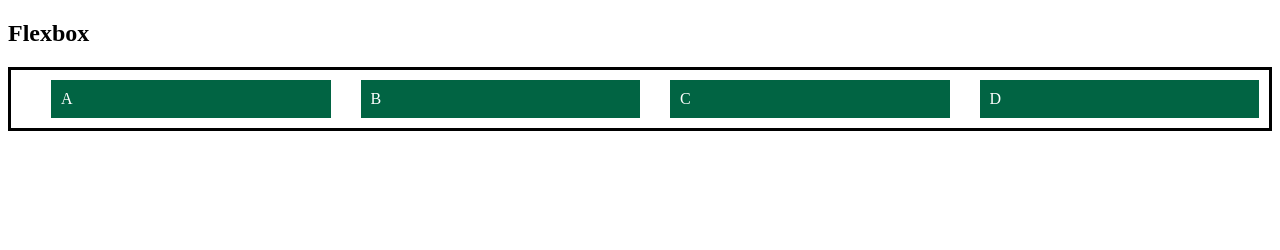
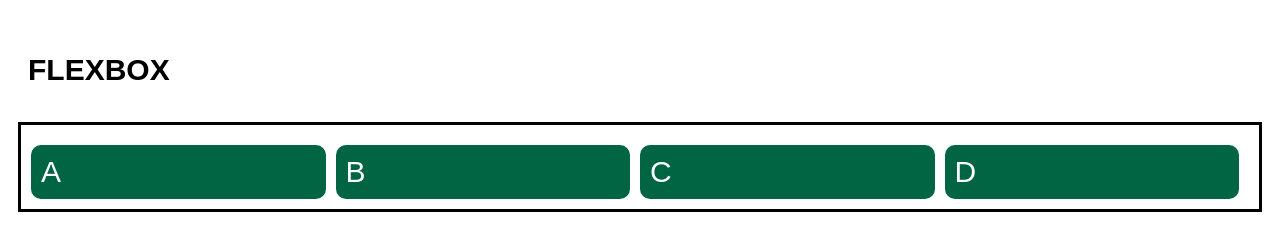
Before and after one commit to erhankudretli/Powercoders-Coding-Exercises, a plain HTML site: page Week3_CSS_Recap/exercise_1/index.html in a window 1280 px wide. Drawn offline with Linux system fonts and the light colour scheme.

Commit message:
finished first ex.

```diff
--- a/Week3_CSS_Recap/exercise_1/index.html
+++ b/Week3_CSS_Recap/exercise_1/index.html
@@ -8,14 +8,13 @@
     <title>Exercise 1</title>
 </head>
 <body>
-    <main>
         <h2>Flexbox</h2>
-        <section class="item-container">
-            <div>A</div>
-            <div>B</div>
-            <div>C</div>
-            <div>D</div>
-        </section>
-    </main>
+        <main class="item-container">
+            <section>A</section>
+            <section>B</section>
+            <section>C</section>
+            <section>D</section>
+        </main>
+
 </body>
 </html>
--- a/Week3_CSS_Recap/exercise_1/style.css
+++ b/Week3_CSS_Recap/exercise_1/style.css
@@ -1,5 +1,27 @@
+html{
+    box-sizing: border-box;
+    font-size: 10px;
+    height: 100%;
+    margin: 0;
+    padding: 0;
+}
+
+*,*::before, *::after{
+    box-sizing: inherit;
+}
+
+*{
+    font-family: sans-serif;
+    font-size: 3rem;
+    text-transform: uppercase;
+    padding: 1rem;
+}
+
+
+
 .item-container{
     display: flex;
+    flex-wrap: wrap;
     padding: 10px;
     color: white;
     border: 3px solid black;
@@ -7,10 +29,12 @@
 
 }
 
-section div{
+section{
     background-color: rgb(1, 100, 67);
    flex: 250px;
-   margin-left: 30px;
+   margin-right: 10px;
+   margin-top: 10px;
    padding: 10px;
+   border-radius: 10px;
 
 }
```
